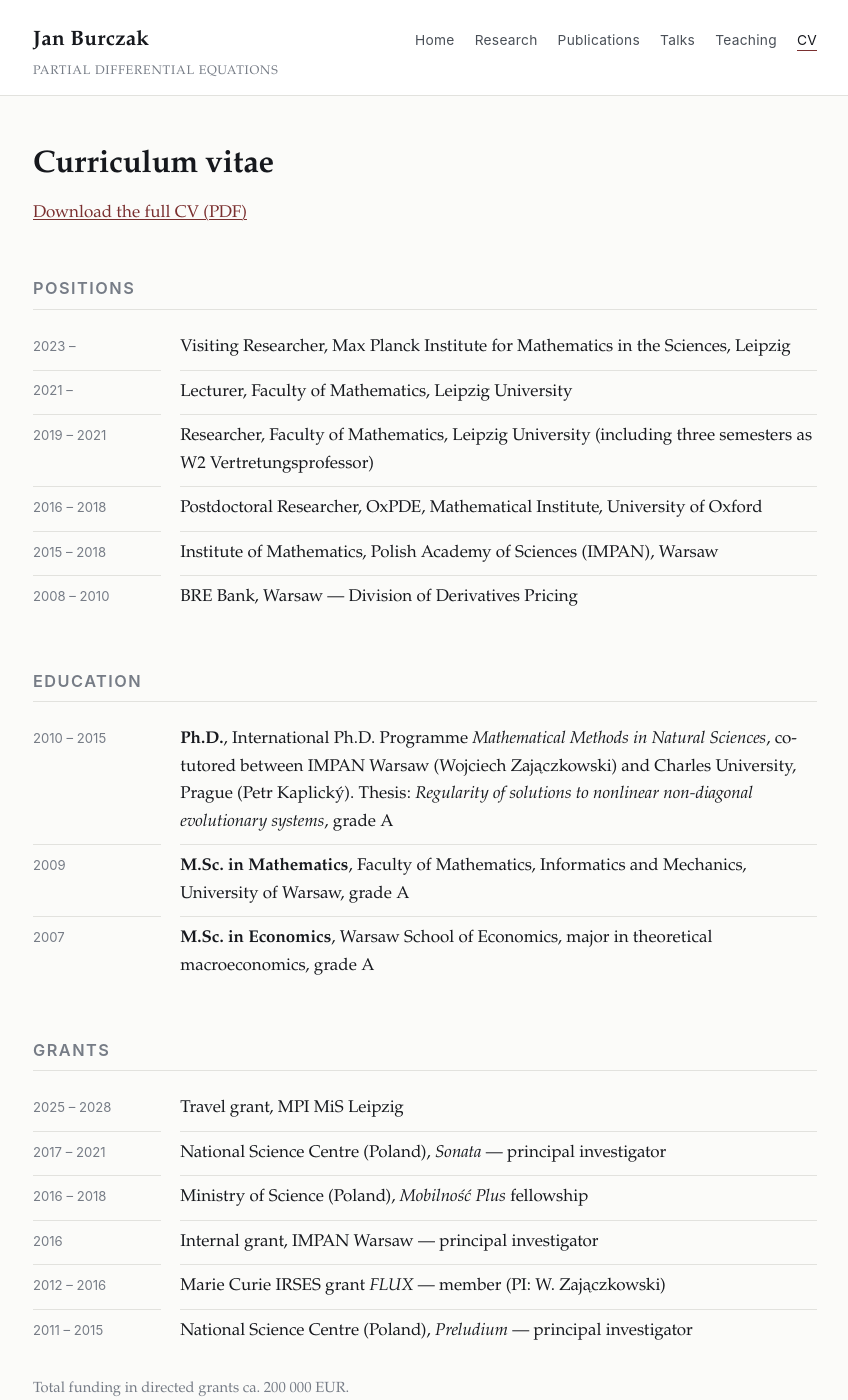
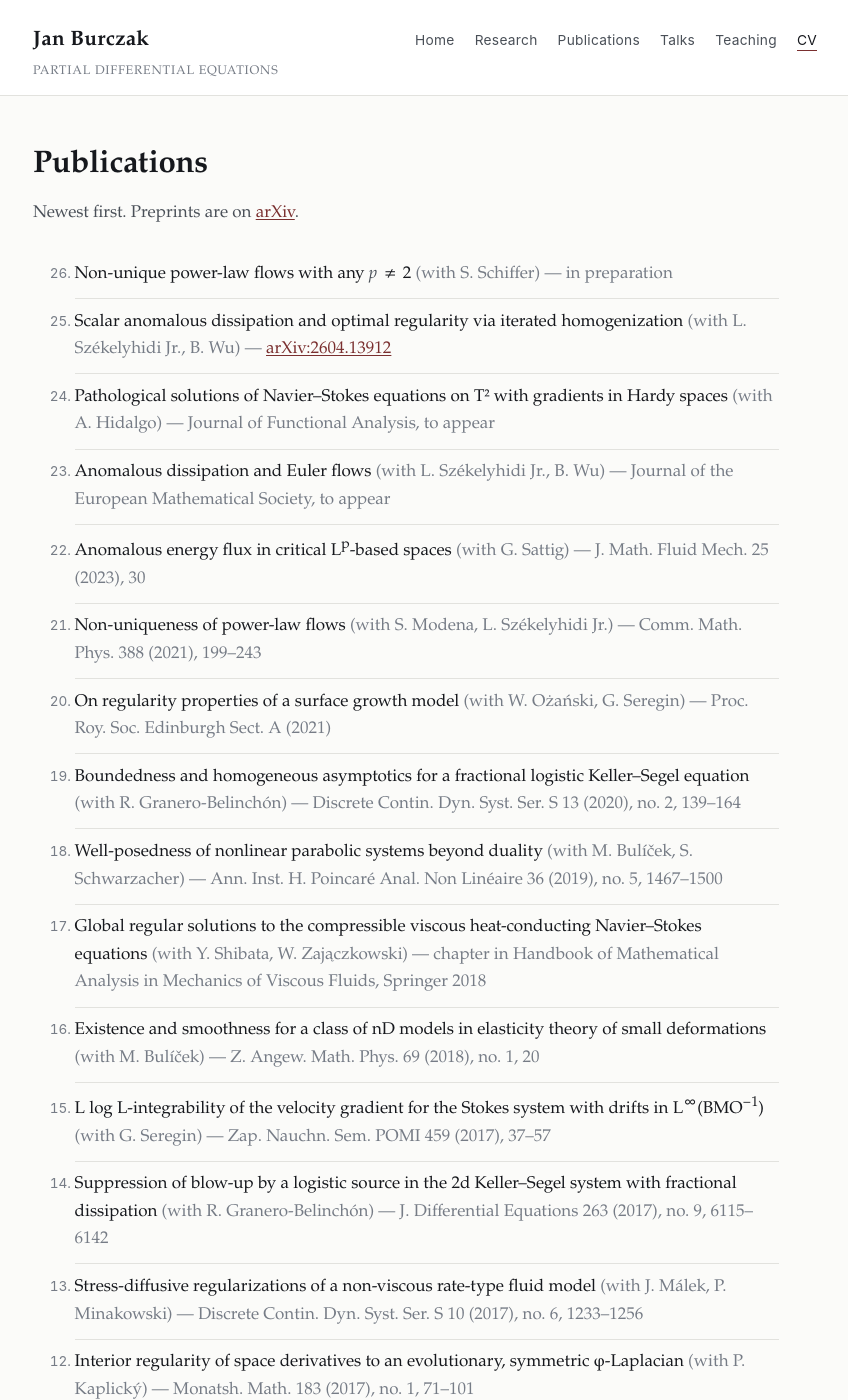
Before and after one commit to janburczak/janburczak.github.io, a Jekyll site: the page built from cv.md, in a window 1280 px wide and 1400 px high. Shown: the whole window, without its empty margins (215-1063 px from the left). Built offline with Jekyll 4.4.1, drawn with Linux system fonts in a browser that asks for light colours; some of the changed text lies outside the part shown.

Commit message:
Update cv.md

```diff
--- a/cv.md
+++ b/cv.md
@@ -1,72 +1,40 @@
 ---
 layout: default
-title: Curriculum vitae
-description: Curriculum vitae of Jan Burczak — positions, education, grants and contact.
+title: Publications
+description: Publications of Jan Burczak, Faculty of Mathematics, Leipzig University.
 ---
 
-[Download the full CV (PDF)]({{ site.cv_pdf | relative_url }})
+Newest first. Preprints are on [arXiv](https://arxiv.org/search/?searchtype=author&query=Burczak).
 {: .page-intro}
 
-## Positions
+<!-- TO ADD A PAPER: copy one line, put it at the top, edit the text.
+     The numbers are produced automatically and count down, so you never
+     renumber anything. Keep every line starting with "1." — that is correct. -->
 
-2023 –
-: Visiting Researcher, Max Planck Institute for Mathematics in the Sciences, Leipzig
-
-2021 –
-: Lecturer, Faculty of Mathematics, Leipzig University
-
-2019 – 2021
-: Researcher, Faculty of Mathematics, Leipzig University (including three semesters as W2 Vertretungsprofessor)
-
-2016 – 2018
-: Postdoctoral Researcher, OxPDE, Mathematical Institute, University of Oxford
-
-2015 – 2018
-: Institute of Mathematics, Polish Academy of Sciences (IMPAN), Warsaw
-
-2008 – 2010
-: BRE Bank, Warsaw — Division of Derivatives Pricing
-
-## Education
-
-2010 – 2015
-: **Ph.D.**, International Ph.D. Programme *Mathematical Methods in Natural Sciences*, co-tutored between IMPAN Warsaw (Wojciech Zajączkowski) and Charles University, Prague (Petr Kaplický). Thesis: *Regularity of solutions to nonlinear non-diagonal evolutionary systems*, grade A
-
-2009
-: **M.Sc. in Mathematics**, Faculty of Mathematics, Informatics and Mechanics, University of Warsaw, grade A
-
-2007
-: **M.Sc. in Economics**, Warsaw School of Economics, major in theoretical macroeconomics, grade A
-
-## Grants
-
-2025 – 2028
-: Travel grant, MPI MiS Leipzig
-
-2017 – 2021
-: National Science Centre (Poland), *Sonata* — principal investigator
-
-2016 – 2018
-: Ministry of Science (Poland), *Mobilność Plus* fellowship
-
-2016
-: Internal grant, IMPAN Warsaw — principal investigator
-
-2012 – 2016
-: Marie Curie IRSES grant *FLUX* — member (PI: W. Zajączkowski)
-
-2011 – 2015
-: National Science Centre (Poland), *Preludium* — principal investigator
-
-Total funding in directed grants ca. 200 000 EUR.
-{: .small .muted}
-
-## Contact
-
-Faculty of Mathematics, Leipzig University
-{: .no-gap}
-
-{{ site.address }}
-{: .no-gap}
-
-[{{ site.email }}](mailto:{{ site.email }})
+1. **Non-unique power-law flows with any *p* ≠ 2** (with S. Schiffer) — in preparation
+1. **Scalar anomalous dissipation and optimal regularity via iterated homogenization** (with L. Székelyhidi Jr., B. Wu) — [arXiv:2604.13912](https://arxiv.org/abs/2604.13912)
+1. **Pathological solutions of Navier–Stokes equations on T² with gradients in Hardy spaces** (with A. Hidalgo) — Journal of Functional Analysis, to appear
+1. **Anomalous dissipation and Euler flows** (with L. Székelyhidi Jr., B. Wu) — Journal of the European Mathematical Society, to appear
+1. **Anomalous energy flux in critical L<sup>p</sup>-based spaces** (with G. Sattig) — J. Math. Fluid Mech. 25 (2023), 30
+1. **Non-uniqueness of power-law flows** (with S. Modena, L. Székelyhidi Jr.) — Comm. Math. Phys. 388 (2021), 199–243
+1. **On regularity properties of a surface growth model** (with W. Ożański, G. Seregin) — Proc. Roy. Soc. Edinburgh Sect. A (2021)
+1. **Boundedness and homogeneous asymptotics for a fractional logistic Keller–Segel equation** (with R. Granero-Belinchón) — Discrete Contin. Dyn. Syst. Ser. S 13 (2020), no. 2, 139–164
+1. **Well-posedness of nonlinear parabolic systems beyond duality** (with M. Bulíček, S. Schwarzacher) — Ann. Inst. H. Poincaré Anal. Non Linéaire 36 (2019), no. 5, 1467–1500
+1. **Global regular solutions to the compressible viscous heat-conducting Navier–Stokes equations** (with Y. Shibata, W. Zajączkowski) — chapter in Handbook of Mathematical Analysis in Mechanics of Viscous Fluids, Springer 2018
+1. **Existence and smoothness for a class of nD models in elasticity theory of small deformations** (with M. Bulíček) — Z. Angew. Math. Phys. 69 (2018), no. 1, 20
+1. **L log L-integrability of the velocity gradient for the Stokes system with drifts in L<sup>∞</sup>(BMO<sup>−1</sup>)** (with G. Seregin) — Zap. Nauchn. Sem. POMI 459 (2017), 37–57
+1. **Suppression of blow-up by a logistic source in the 2d Keller–Segel system with fractional dissipation** (with R. Granero-Belinchón) — J. Differential Equations 263 (2017), no. 9, 6115–6142
+1. **Stress-diffusive regularizations of a non-viscous rate-type fluid model** (with J. Málek, P. Minakowski) — Discrete Contin. Dyn. Syst. Ser. S 10 (2017), no. 6, 1233–1256
+1. **Interior regularity of space derivatives to an evolutionary, symmetric φ-Laplacian** (with P. Kaplický) — Monatsh. Math. 183 (2017), no. 1, 71–101
+1. **A unified theory for some non-Newtonian fluids under singular forcing** (with M. Bulíček, S. Schwarzacher) — SIAM J. Math. Anal. 48 (2016), no. 6, 4241–4267
+1. **Critical Keller–Segel meets Burgers on S¹: large-time smooth solutions** (with R. Granero-Belinchón) — Nonlinearity 29 (2016), 3810–3836
+1. **Evolutionary, symmetric p-Laplacian: interior regularity of time derivatives and its consequences** (with P. Kaplický) — Commun. Pure Appl. Anal. 15 (2016), no. 6, 2401–2445
+1. **Qualitative robustness of the 3D Navier–Stokes system in H-spaces** (with W. Zajączkowski) — Nonlinear Anal. Real World Appl. 31 (2016), 513–532
+1. **On the generalized Buckley–Leverett equation** (with R. Granero-Belinchón, G. K. Luli) — J. Math. Phys. 57 (2016), 041501
+1. **Global solutions for a supercritical drift-diffusion equation** (with R. Granero-Belinchón) — Adv. Math. 295 (2016), 334–367
+1. **Boundedness of large-time solutions to a chemotaxis model with nonlocal and semilinear flux** (with R. Granero-Belinchón) — Topol. Methods Nonlinear Anal. 47 (2016), 369–387
+1. **On a generalized, doubly parabolic Keller–Segel system in one space dimension** (with R. Granero-Belinchón) — Math. Models Methods Appl. Sci. 26 (2016), no. 1, 111–160
+1. **Almost everywhere Hölder continuity of gradients to non-diagonal parabolic systems** — Manuscripta Math. 144 (2014), no. 1–2, 51–90
+1. **Global existence vs. blowup in a fully parabolic quasilinear 1D Keller–Segel system** (with T. Cieślak, C. Morales-Rodrigo) — Nonlinear Anal. 75 (2012), no. 13, 5215–5228
+1. **L<sup>∞</sup> a priori bounds for gradients of solutions to quasilinear inhomogeneous fast-growing parabolic systems** — J. Math. Anal. Appl. 393 (2012), no. 1, 222–230
+{: .papers reversed="reversed"}
```
